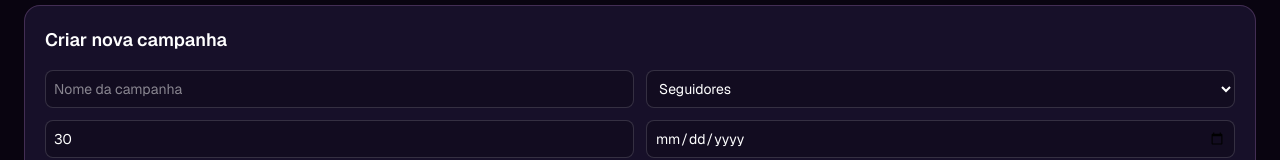
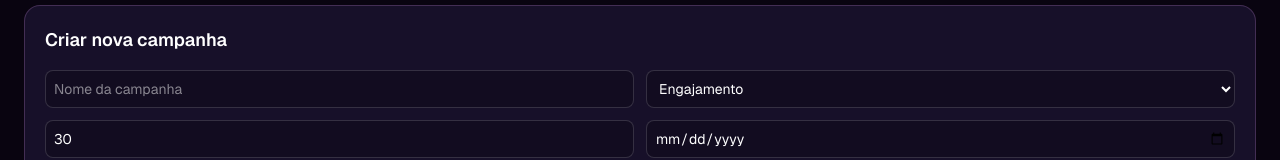
Before and after one commit to automacao360mariafav149/criatus3d-dashboard-admin, a Next.js app: page /dashbordadmin/dashboard/campanhas in a window 1280 px wide. Shown: the part 289-449 px from the top of the page. Built offline with nearby package versions, Linux system fonts and the light colour scheme; no server answers.

Commit message:
fix: correct ad account ID instructions and update campaign objectives to new API format

```diff
--- a/app/api/campaigns/route.ts
+++ b/app/api/campaigns/route.ts
@@ -24,7 +24,7 @@ export async function POST(request: NextRequest) {
     const body = await request.json();
     const campaignId = await createCampaign({
       name: String(body.name ?? ""),
-      objective: body.objective === "FOLLOWERS" ? "FOLLOWERS" : "BRAND_AWARENESS",
+      objective: String(body.objective ?? "OUTCOME_ENGAGEMENT"),
       dailyBudget: Number(body.dailyBudget ?? 0),
       startDate: String(body.startDate ?? ""),
       endDate: String(body.endDate ?? ""),
--- a/components/dashboard/CreateCampaignForm.tsx
+++ b/components/dashboard/CreateCampaignForm.tsx
@@ -12,7 +12,7 @@ const BASE_PATH = process.env.NEXT_PUBLIC_BASE_PATH ?? "";
 
 export function CreateCampaignForm({ onCreated }: CreateCampaignFormProps) {
   const [name, setName] = useState("");
-  const [objective, setObjective] = useState<"FOLLOWERS" | "BRAND_AWARENESS">("FOLLOWERS");
+  const [objective, setObjective] = useState("OUTCOME_ENGAGEMENT");
   const [dailyBudget, setDailyBudget] = useState(30);
   const [startDate, setStartDate] = useState("");
   const [endDate, setEndDate] = useState("");
@@ -69,13 +69,14 @@ export function CreateCampaignForm({ onCreated }: CreateCampaignFormProps) {
         />
         <select
           value={objective}
-          onChange={(event) =>
-            setObjective(event.target.value === "FOLLOWERS" ? "FOLLOWERS" : "BRAND_AWARENESS")
-          }
+          onChange={(event) => setObjective(event.target.value)}
           className="rounded-lg border border-white/15 bg-black/20 p-2 text-sm text-white"
         >
-          <option value="FOLLOWERS">Seguidores</option>
-          <option value="BRAND_AWARENESS">Reconhecimento</option>
+          <option value="OUTCOME_ENGAGEMENT">Engajamento</option>
+          <option value="OUTCOME_AWARENESS">Reconhecimento</option>
+          <option value="OUTCOME_TRAFFIC">Trafego</option>
+          <option value="OUTCOME_LEADS">Leads</option>
+          <option value="OUTCOME_SALES">Vendas</option>
         </select>
         <input
           required
--- a/lib/meta-api.ts
+++ b/lib/meta-api.ts
@@ -406,7 +406,7 @@ export async function toggleCampaignStatus(
 
 interface CreateCampaignInput {
   name: string;
-  objective: "FOLLOWERS" | "BRAND_AWARENESS";
+  objective: string;
   dailyBudget: number;
   startDate: string;
   endDate: string;
```
